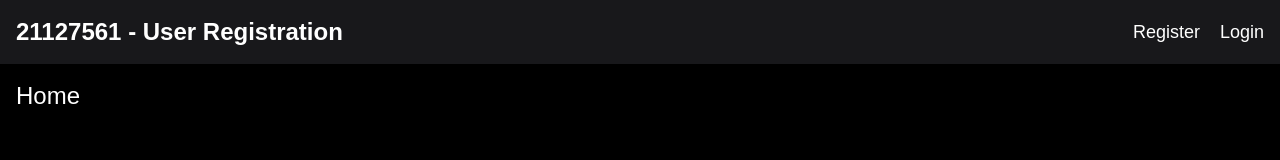
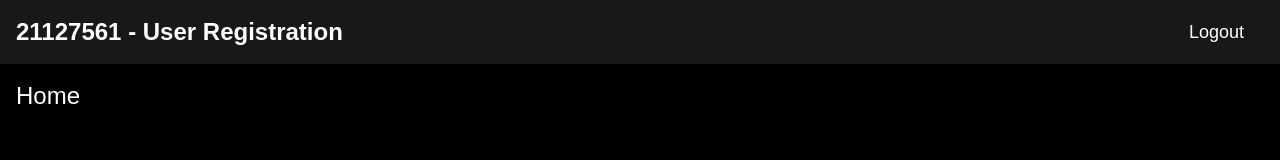
Before and after one commit to Royal-Mike/advanced-web-dev, a React (Vite) app: page /advanced-web-dev/user-registration in a window 1280 px wide. Shown: the top 160 px of the page. Built offline with nearby package versions, Linux system fonts and the light colour scheme.

Commit message:
IA03: logout route

```diff
--- a/src/pages/IA03/components/Layout.tsx
+++ b/src/pages/IA03/components/Layout.tsx
@@ -1,11 +1,33 @@
 import React from 'react';
-import { Link } from 'react-router-dom';
+import { Link, useNavigate } from 'react-router-dom';
+
+const API = import.meta.env.VITE_REACT_APP_API_LOCAL;
 
 interface Props {
   children: React.ReactNode;
 }
 
 const Layout: React.FC<Props> = ({ children }) => {
+  const navigate = useNavigate();
+
+  async function logout() {
+    try {
+      const response = await fetch(`${API}/user/logout`, {
+        method: 'POST',
+        credentials: 'include', // Allows cookies to be sent with the request
+      });
+
+      if (response.ok) {
+        navigate('./login');
+      }
+      else {
+				console.error('Logout failed');
+      }
+    } catch (error) {
+      console.error('An error occurred: ', error);
+    }
+  }
+
   return (
     <div className="bg-black min-h-screen flex flex-col">
       {/* Header */}
@@ -15,12 +37,9 @@ const Layout: React.FC<Props> = ({ children }) => {
             <Link to="./">21127561 - User Registration</Link>
           </h1>
           <nav>
-            <Link to="./register" className="text-lg hover:underline mr-5">
-              Register
-            </Link>
-            <Link to="./login" className="text-lg hover:underline">
-              Login
-            </Link>
+            <button className="text-lg hover:underline mr-5" onClick={logout}>
+              Logout
+            </button>
           </nav>
         </div>
       </header>
```
Also changed, not shown: src/pages/IA03/components/Login.tsx (line endings or trailing spaces).
